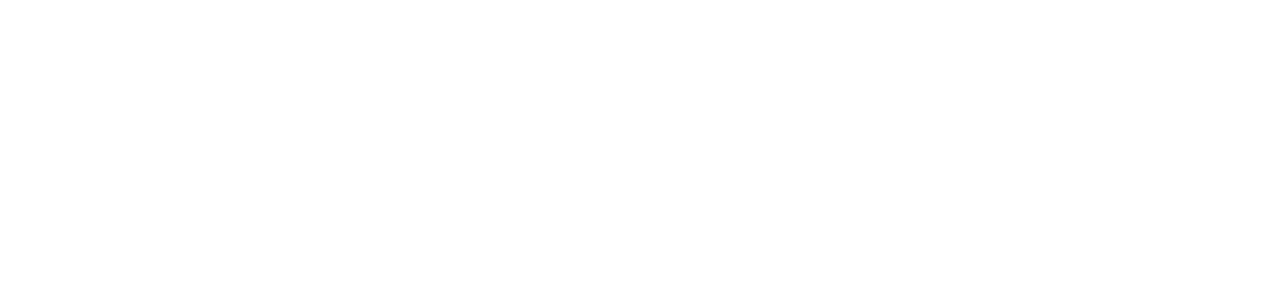
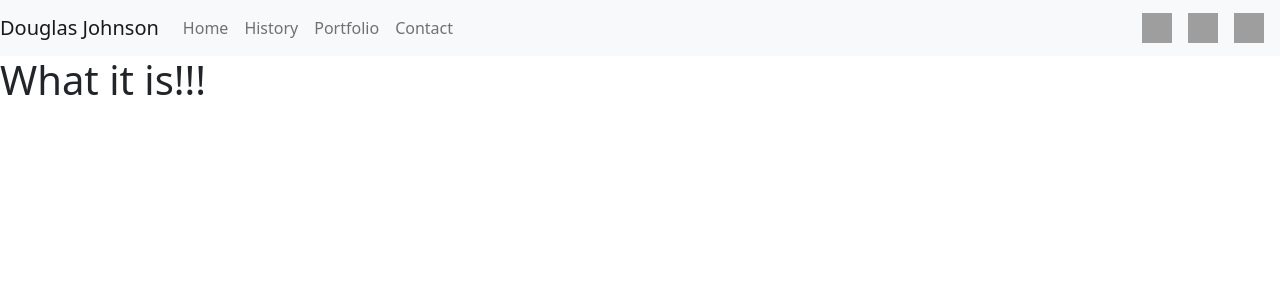
Before and after one commit to DougJohnson22/react-portfolio, a React (Create React App) app: page / in a window 1280 px wide. Shown: the top 300 px of the page. Built offline with nearby package versions, Linux system fonts and the light colour scheme; grey boxes are pictures that could not be loaded.

Commit message:
NavBar setUp

```diff
--- a/package.json
+++ b/package.json
@@ -6,8 +6,12 @@
     "@testing-library/jest-dom": "^5.11.9",
     "@testing-library/react": "^11.2.5",
     "@testing-library/user-event": "^12.7.1",
+    "bootstrap": "^4.6.0",
     "react": "^17.0.1",
+    "react-bootstrap": "^1.5.0",
     "react-dom": "^17.0.1",
+    "react-router": "^5.2.0",
+    "react-router-dom": "^5.2.0",
     "react-scripts": "4.0.2",
     "react-scroll": "^1.8.1",
     "web-vitals": "^1.1.0"
--- a/public/index.html
+++ b/public/index.html
@@ -1,14 +1,12 @@
 <!DOCTYPE html>
 <html lang="en">
+
 <head>
   <meta charset="utf-8" />
   <link rel="icon" href="%PUBLIC_URL%/favicon.ico" />
   <meta name="viewport" content="width=device-width, initial-scale=1" />
   <meta name="theme-color" content="#000000" />
-    <meta
-      name="description"
-      content="Web site created using create-react-app"
-    />
+  <meta name="description" content="Web site created using create-react-app" />
   <link rel="apple-touch-icon" href="%PUBLIC_URL%/logo192.png" />
   <!--
       manifest.json provides metadata used when your web app is installed on a
@@ -18,6 +16,7 @@
     integrity="sha384-BmbxuPwQa2lc/FVzBcNJ7UAyJxM6wuqIj61tLrc4wSX0szH/Ev+nYRRuWlolflfl" crossorigin="anonymous">
   <title>React App</title>
 </head>
+
 <body>
   <noscript>You need to enable JavaScript to run this app.</noscript>
   <div id="root"></div>
@@ -31,5 +30,12 @@
       To begin the development, run `npm start` or `yarn start`.
       To create a production bundle, use `npm run build` or `yarn build`.
     -->
+  <script src="https://code.jquery.com/jquery-3.5.1.slim.min.js"
+    integrity="sha384-DfXdz2htPH0lsSSs5nCTpuj/zy4C+OGpamoFVy38MVBnE+IbbVYUew+OrCXaRkfj"
+    crossorigin="anonymous"></script>
+  <script src="https://cdn.jsdelivr.net/npm/bootstrap@4.6.0/dist/js/bootstrap.bundle.min.js"
+    integrity="sha384-Piv4xVNRyMGpqkS2by6br4gNJ7DXjqk09RmUpJ8jgGtD7zP9yug3goQfGII0yAns"
+    crossorigin="anonymous"></script>
 </body>
+
 </html>
--- a/src/App.js
+++ b/src/App.js
@@ -1,11 +1,16 @@
-
+import NavBar from "./components/NavBar"
+import Index from "./pages/index"
+import { BrowserRouter as Router, Route } from "react-router-dom";
 
 
 function App() {
   return (
-    <div>
-
-    </div>
+    <Router>
+      <div>
+        <NavBar />
+        <Index />
+      </div>
+    </Router>
   );
 }
 
--- a/src/components/NavBar.js
+++ b/src/components/NavBar.js
@@ -0,0 +1,52 @@
+import React from 'react'
+import Navbar from "react-bootstrap/Navbar"
+import NavDropdown from "react-bootstrap/NavDropdown"
+import Nav from "react-bootstrap/Nav"
+
+export default function NavBar() {
+    return (
+            <Navbar bg="light" expand="lg">
+                <Navbar.Brand href="#home">Douglas Johnson</Navbar.Brand>
+                <Navbar.Toggle aria-controls="basic-navbar-nav" />
+                <Navbar.Collapse id="basic-navbar-nav">
+                    <Nav className="mr-auto">
+                        <Nav.Link href="/home">Home</Nav.Link>
+                        <Nav.Link href="/history">History</Nav.Link>
+                        <Nav.Link href="/portfolio">Portfolio</Nav.Link>
+                        <Nav.Link href="/contact">Contact</Nav.Link>
+                    </Nav>
+                </Navbar.Collapse>
+
+                {/* Socials */}
+
+            <Navbar.Brand href="https://github.com/DougJohnson22">
+                <img
+                    src="https://i.postimg.cc/QMg6qPnr/iconfinder-142-Github-logo-logos-4373152.png"
+                    width="30"
+                    height="30"
+                    className="d-inline-block align-top"
+                    alt="GitHub Link"
+                />
+            </Navbar.Brand>
+            <Navbar.Brand href="https://www.linkedin.com/in/douglas-johnson-942ba2200/">
+                <img
+                    src="https://i.postimg.cc/tgD3JHM7/iconfinder-Rounded-Linkedin2-svg-5282542.png"
+                    width="30"
+                    height="30"
+                    className="d-inline-block align-top"
+                    alt="LinkedIn Link"
+                />
+            </Navbar.Brand>
+            <Navbar.Brand href="https://www.instagram.com/conjurationwizard/">
+                <img
+                    src="https://i.postimg.cc/6Q1hzXLg/iconfinder-38-instagram-1161953.png"
+                    width="30"
+                    height="30"
+                    className="d-inline-block align-top"
+                    alt="Instagram Link"
+                />
+            </Navbar.Brand>
+
+            </Navbar>
+    )
+}
--- a/src/pages/index.js
+++ b/src/pages/index.js
@@ -0,0 +1,10 @@
+
+import React from 'react'
+
+export default function Index() {
+    return (
+        <div>
+            <h1>What it is!!!</h1>
+        </div>
+    )
+}
```
Also changed, not shown: 1 other file (tests, documents, lock files or other folders). Lines whose indentation alone changed are shown as unchanged.
